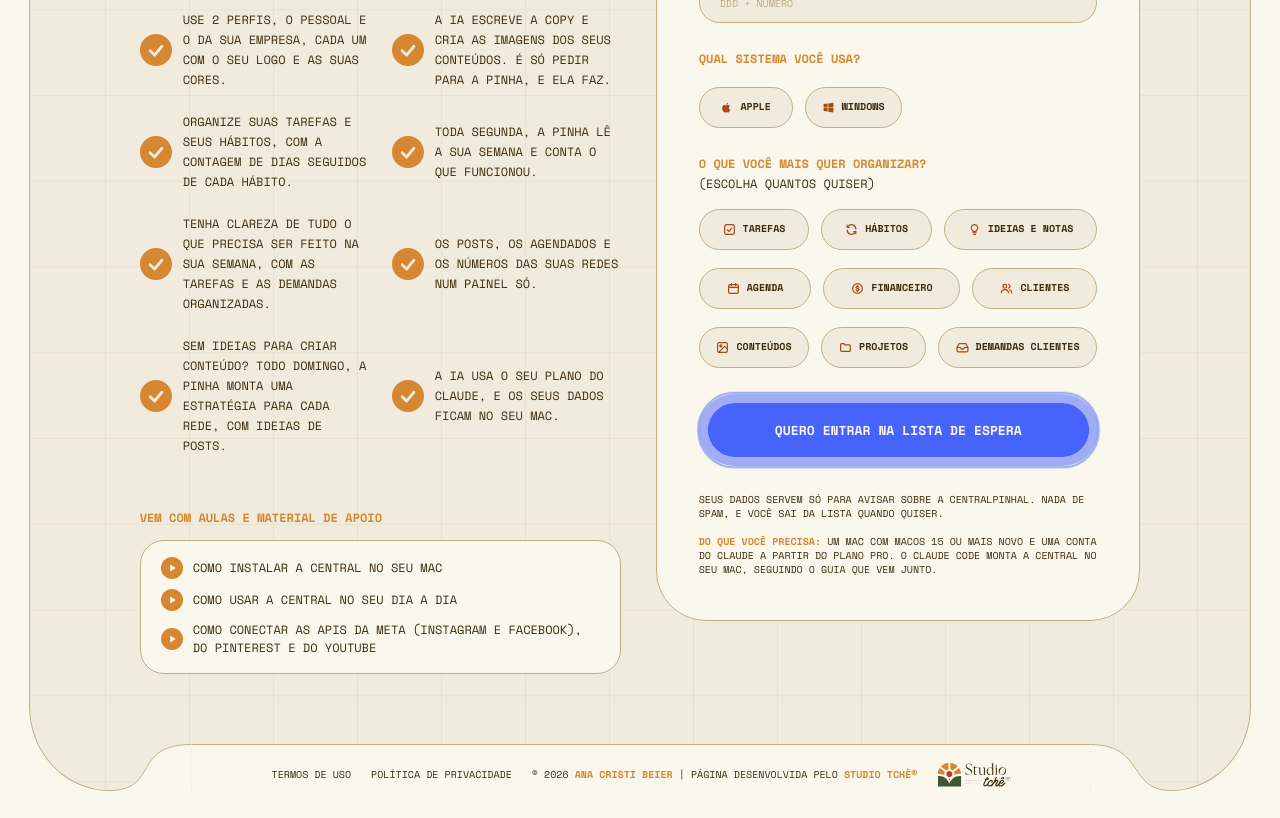
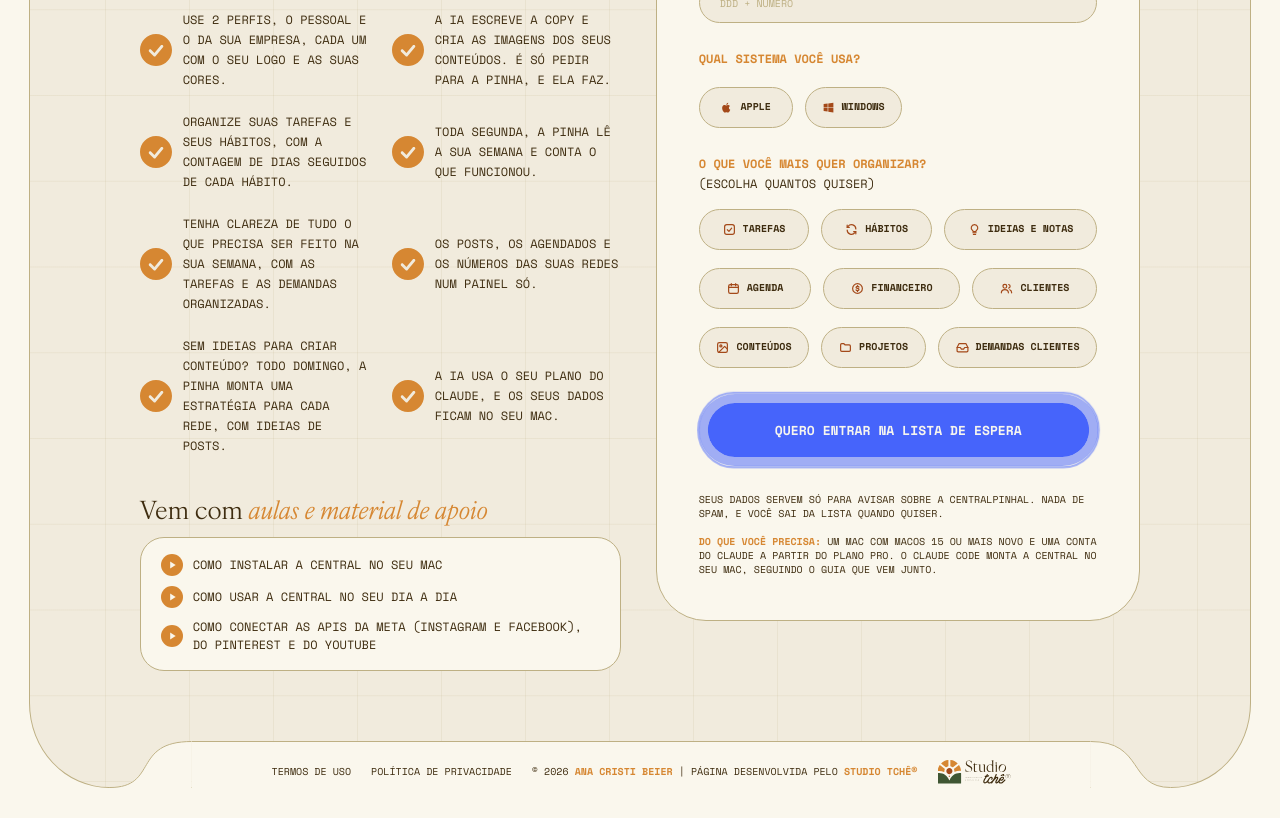
Before and after one commit to anacbeier/centralpinhal, a plain HTML site: page index.html in a window 1280 px wide. Shown: the part 699-1517 px from the top of the page. Drawn offline with Linux system fonts and the light colour scheme.

Commit message:
Título das aulas na fonte dos títulos; no obrigado, a fala da Pinha some 6 s depois de escrita
Co-Authored-By: Claude Opus 5.5 <noreply@anthropic.com>

```diff
--- a/index.html
+++ b/index.html
@@ -153,9 +153,12 @@ h1 {
 .opcional { font-weight: 400; color: var(--tinta); }
 .bonus-rotulo { margin: 24px 0 0; }
 /* aulas e material de apoio que vêm com a Central (na coluna da esquerda, depois da lista) */
+/* o título do bloco usa a fonte dos títulos, menor que os principais */
+.aulas-titulo { margin: 0; font: 400 clamp(1.5rem, 1rem + 0.7vw, 1.875rem)/1.1 var(--f-titulo); color: var(--tinta); }
+.aulas-titulo em { font-style: italic; color: var(--amarelo); }
 .aulas-bloco { grid-area: aulas; margin: 40px 0 0; min-width: 0; }
 .aulas {
-  list-style: none; margin: 12px 0 0; padding: 16px 20px;
+  list-style: none; margin: 14px 0 0; padding: 16px 20px;
   display: grid; gap: 10px;
   background: var(--cartao); border: 1px solid var(--linha); border-radius: 24px; /* o mesmo creme do cartão do formulário */
   text-transform: uppercase; line-height: 1.5;
@@ -480,7 +483,7 @@ if (!matchMedia("(prefers-reduced-motion: reduce)").matches) document.documentEl
     </ul>
 
     <section class="aulas-bloco entra" aria-labelledby="titulo-aulas">
-      <p class="rotulo" id="titulo-aulas">Vem com aulas e material de apoio</p>
+      <h2 class="aulas-titulo" id="titulo-aulas">Vem com <em>aulas e material de apoio</em></h2>
       <ul class="aulas">
         <li>Como instalar a Central no seu Mac</li>
         <li>Como usar a Central no seu dia a dia</li>
```
Also changed, not shown: obrigado/index.html (+5 -6 lines).
